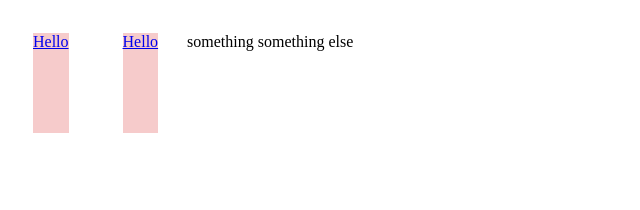
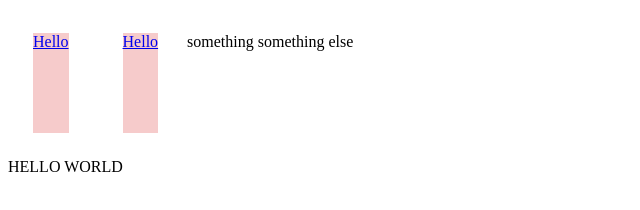
Before and after one commit to nasytvkr/QFJ-F, a plain HTML site: page index.html in a window 1280 px wide. Shown: the whole page, without its empty margins (0-640 px from the left). Drawn offline with Linux system fonts and the light colour scheme.

Commit message:
new final

```diff
--- a/index.html
+++ b/index.html
@@ -13,6 +13,7 @@
     <a href="#">Hello</a>
 
     something something else
+    <header>HELLO WORLD</header>
     <p>Mahshad</p>
   </body>
 </html>
```
